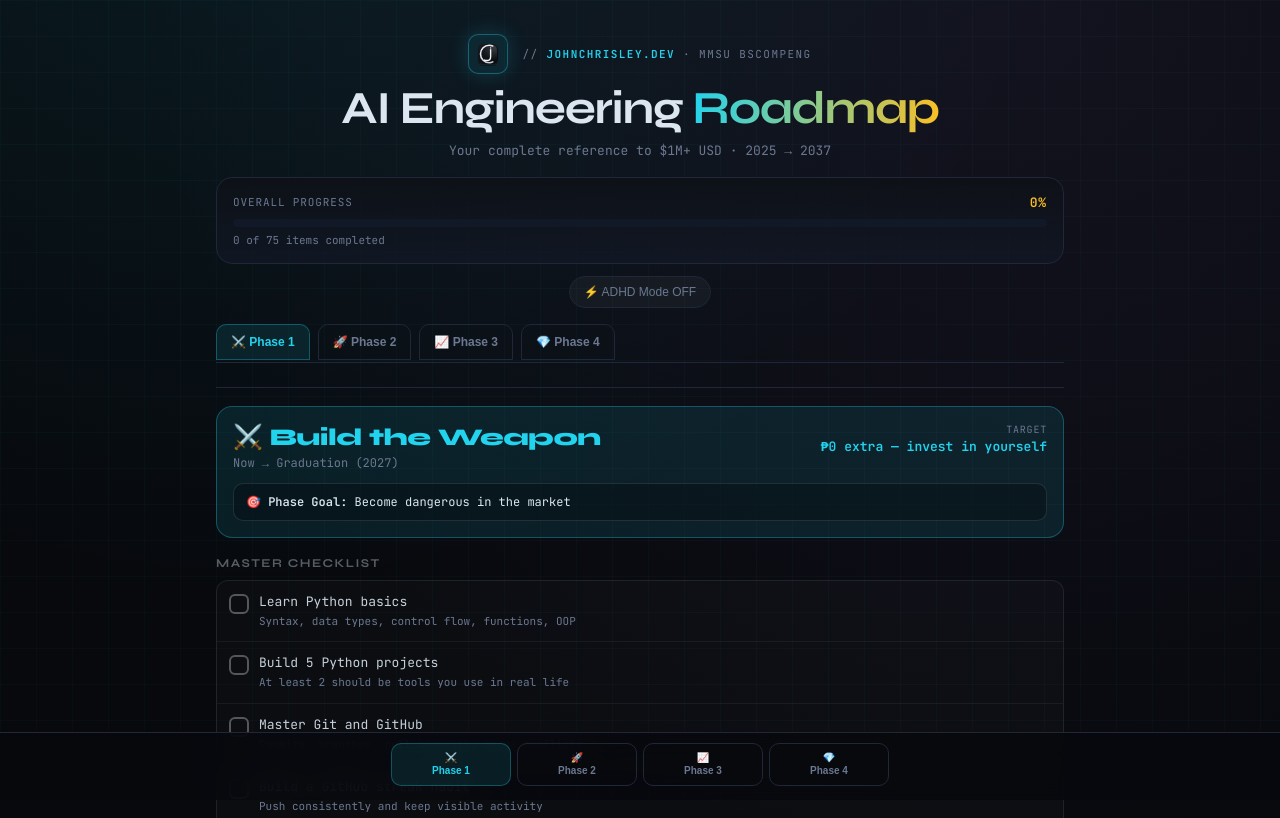
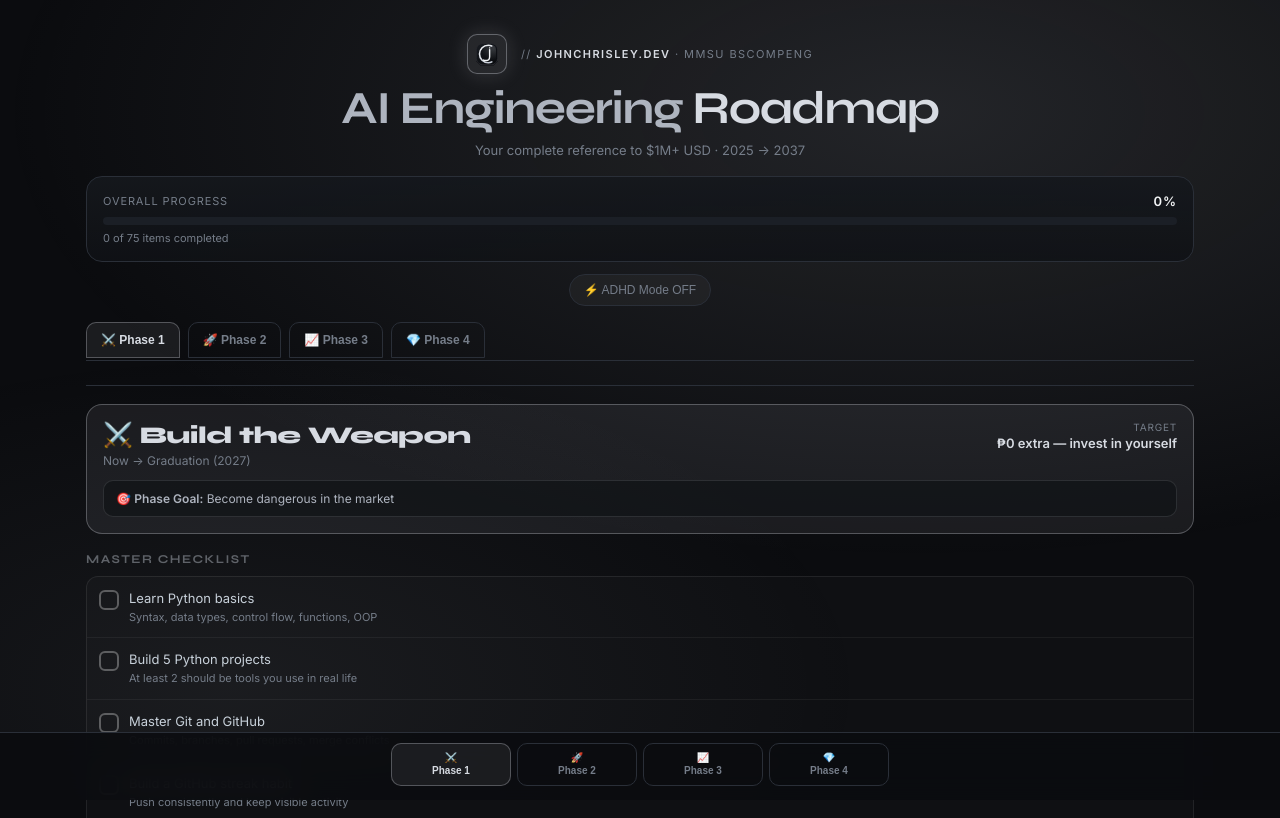
Before and after one commit to Aresss615/roadmap.johnchrisley.dev, a plain HTML site: page index.html in a window 1280 px wide. Shown: the top 818 px of the page. Drawn offline with Linux system fonts and the light colour scheme.

Commit message:
Update styles and fonts in index.html for improved aesthetics and readability

```diff
--- a/index.html
+++ b/index.html
@@ -6,37 +6,35 @@
   <title>AI Engineering Roadmap | johnchrisley.dev</title>
   <link rel="preconnect" href="https://fonts.googleapis.com">
   <link rel="preconnect" href="https://fonts.gstatic.com" crossorigin>
-  <link href="https://fonts.googleapis.com/css2?family=Syne:wght@500;700;800&family=JetBrains+Mono:wght@400;500;600&display=swap" rel="stylesheet">
+  <link href="https://fonts.googleapis.com/css2?family=Syne:wght@500;700;800&family=Inter:ital,opsz,wght@0,14..32,300..600;1,14..32,300..400&display=swap" rel="stylesheet">
   <style>
     :root {
-      --bg: #07090d;
-      --surface: #0e1117;
-      --surface-2: #131927;
-      --surface-3: #1a2030;
-      --border: #1f2738;
-      --text: #dce6f0;
-      --muted: #6b7890;
-      --faint: #111827;
+      --bg: #0b0c0f;
+      --surface: #15181d;
+      --surface-2: #1b1f26;
+      --surface-3: #101216;
+      --border: #2a2f38;
+      --text: #aeb4bf;
+      --muted: #757d89;
+      --faint: #1b1f26;
 
-      --p1: #22d3ee;
-      --p2: #a78bfa;
-      --p3: #fb923c;
-      --p4: #fbbf24;
+      --p1: #d7dbe2;
+      --p2: #c5cbd6;
+      --p3: #b3bac6;
+      --p4: #f3f5f7;
 
       --ok: #34d399;
       --warn: #f59e0b;
       --danger: #ef4444;
 
       --display: "Syne", sans-serif;
-      --mono: "JetBrains Mono", monospace;
+      --mono: "Inter", system-ui, -apple-system, sans-serif;
     }
 
     * { box-sizing: border-box; margin: 0; padding: 0; }
 
     body {
-      background: radial-gradient(circle at 20% -10%, rgba(34, 211, 238, 0.1), transparent 30%),
-                  radial-gradient(circle at 80% 0%, rgba(167, 139, 250, 0.08), transparent 35%),
-                  var(--bg);
+      background: var(--bg);
       color: var(--text);
       font-family: var(--mono);
       min-height: 100vh;
@@ -49,16 +47,16 @@
       inset: 0;
       pointer-events: none;
       z-index: 0;
-      background-image:
-        linear-gradient(rgba(34, 211, 238, 0.03) 1px, transparent 1px),
-        linear-gradient(90deg, rgba(34, 211, 238, 0.03) 1px, transparent 1px);
-      background-size: 36px 36px;
+      background:
+        radial-gradient(ellipse 72% 56% at 72% 14%, rgba(215,219,226,0.12), transparent),
+        radial-gradient(ellipse 50% 42% at 18% 86%, rgba(215,219,226,0.06), transparent);
     }
 
     .shell {
       position: relative;
       z-index: 1;
-      max-width: 880px;
+      width: 90%;
+      max-width: 1140px;
       margin: 0 auto;
       padding: 0 16px 92px;
     }
@@ -81,10 +79,10 @@
       width: 40px;
       height: 40px;
       border-radius: 10px;
-      border: 1px solid rgba(34, 211, 238, 0.35);
-      background: rgba(34, 211, 238, 0.08);
+      border: 1px solid rgba(215, 219, 226, 0.35);
+      background: rgba(215, 219, 226, 0.08);
       padding: 7px;
-      box-shadow: 0 0 20px rgba(34, 211, 238, 0.2);
+      box-shadow: 0 0 20px rgba(215, 219, 226, 0.16);
     }
 
     .hero-tag {
@@ -107,10 +105,7 @@
     }
 
     h1 .grad {
-      background: linear-gradient(95deg, var(--p1), var(--p4));
-      -webkit-background-clip: text;
-      -webkit-text-fill-color: transparent;
-      background-clip: text;
+      color: var(--p1);
     }
 
     .hero-sub {
@@ -122,7 +117,7 @@
 
     .progress-card {
       border: 1px solid var(--border);
-      background: linear-gradient(180deg, rgba(14,17,23,0.9), rgba(19,25,39,0.7));
+      background: linear-gradient(180deg, rgba(21,24,29,0.92), rgba(16,18,22,0.86));
       border-radius: 16px;
       padding: 16px;
       margin-bottom: 12px;
@@ -277,7 +272,7 @@
     .phase-goal {
       margin-top: 12px;
       border: 1px solid rgba(255,255,255,0.11);
-      background: rgba(8, 12, 18, 0.45);
+      background: rgba(16, 18, 22, 0.62);
       border-radius: 10px;
       padding: 10px 12px;
       font-size: 12px;
@@ -632,7 +627,7 @@
       padding: 10px 10px 14px;
       backdrop-filter: blur(14px);
       border-top: 1px solid var(--border);
-      background: rgba(7, 9, 13, 0.86);
+      background: rgba(11, 12, 15, 0.88);
     }
 
     .bottom-btn {
@@ -699,9 +694,9 @@
         label: "Phase 1",
         title: "Build the Weapon",
         period: "Now → Graduation (2027)",
-        color: "#22d3ee",
-        bg: "rgba(34,211,238,0.1)",
-        border: "rgba(34,211,238,0.3)",
+        color: "#d7dbe2",
+        bg: "rgba(215,219,226,0.08)",
+        border: "rgba(215,219,226,0.3)",
         goal: "Become dangerous in the market",
         wealthTarget: "₱0 extra — invest in yourself",
         emoji: "⚔️",
@@ -818,9 +813,9 @@
         label: "Phase 2",
         title: "Launch & Stack",
         period: "2027-2029 (Years 1-2 Post-Grad)",
-        color: "#a78bfa",
-        bg: "rgba(167,139,250,0.1)",
-        border: "rgba(167,139,250,0.3)",
+        color: "#c5cbd6",
+        bg: "rgba(197,203,214,0.08)",
+        border: "rgba(197,203,214,0.3)",
         goal: "Income stacking + first product revenue",
         wealthTarget: "$30,000-50,000 USD net worth",
         emoji: "🚀",
@@ -947,9 +942,9 @@
         label: "Phase 3",
         title: "Scale the Engine",
         period: "2029-2032 (Years 3-5)",
-        color: "#fb923c",
-        bg: "rgba(251,146,60,0.1)",
-        border: "rgba(251,146,60,0.3)",
+        color: "#b3bac6",
+        bg: "rgba(179,186,198,0.08)",
+        border: "rgba(179,186,198,0.3)",
         goal: "Multiple income streams, SaaS hitting 100-500 customers",
         wealthTarget: "$150,000-400,000 USD net worth",
         emoji: "📈",
@@ -1042,9 +1037,9 @@
         label: "Phase 4",
         title: "The Wealth Inflection",
         period: "2032-2037 (Years 6-10)",
-        color: "#fbbf24",
-        bg: "rgba(251,191,36,0.1)",
-        border: "rgba(251,191,36,0.3)",
+        color: "#f3f5f7",
+        bg: "rgba(243,245,247,0.08)",
+        border: "rgba(243,245,247,0.3)",
         goal: "Cross $1M USD. Exit or scale the SaaS.",
         wealthTarget: "$800,000-$2,000,000+ USD",
         emoji: "💎",
@@ -1346,8 +1341,8 @@
       }).join("");
 
       const firstActions = phase.id === 1 ? `
-        <section class="extra-box" style="border-color:rgba(34,211,238,0.4);background:rgba(34,211,238,0.11);">
-          <p class="mini-label" style="color:#22d3ee;margin-bottom:6px;">first 3 actions - do these now</p>
+        <section class="extra-box" style="border-color:rgba(215,219,226,0.35);background:rgba(215,219,226,0.08);">
+          <p class="mini-label" style="color:#d7dbe2;margin-bottom:6px;">first 3 actions - do these now</p>
           <ol>
             <li>Apply for GitHub Student Pack → education.github.com/pack</li>
             <li>Update LinkedIn with MMSU + CompE + POS project details</li>
@@ -1356,8 +1351,8 @@
         </section>` : "";
 
       const rules = phase.id === 4 ? `
-        <section class="extra-box" style="border-color:rgba(251,191,36,0.4);background:rgba(251,191,36,0.11);">
-          <p class="mini-label" style="color:#fbbf24;margin-bottom:6px;">the non-negotiable rules</p>
+        <section class="extra-box" style="border-color:rgba(215,219,226,0.35);background:rgba(215,219,226,0.08);">
+          <p class="mini-label" style="color:#f3f5f7;margin-bottom:6px;">the non-negotiable rules</p>
           <p>→ Never inflate lifestyle faster than income growth</p>
           <p>→ Invest every month, no matter what</p>
           <p>→ Build in public every week</p>
```
